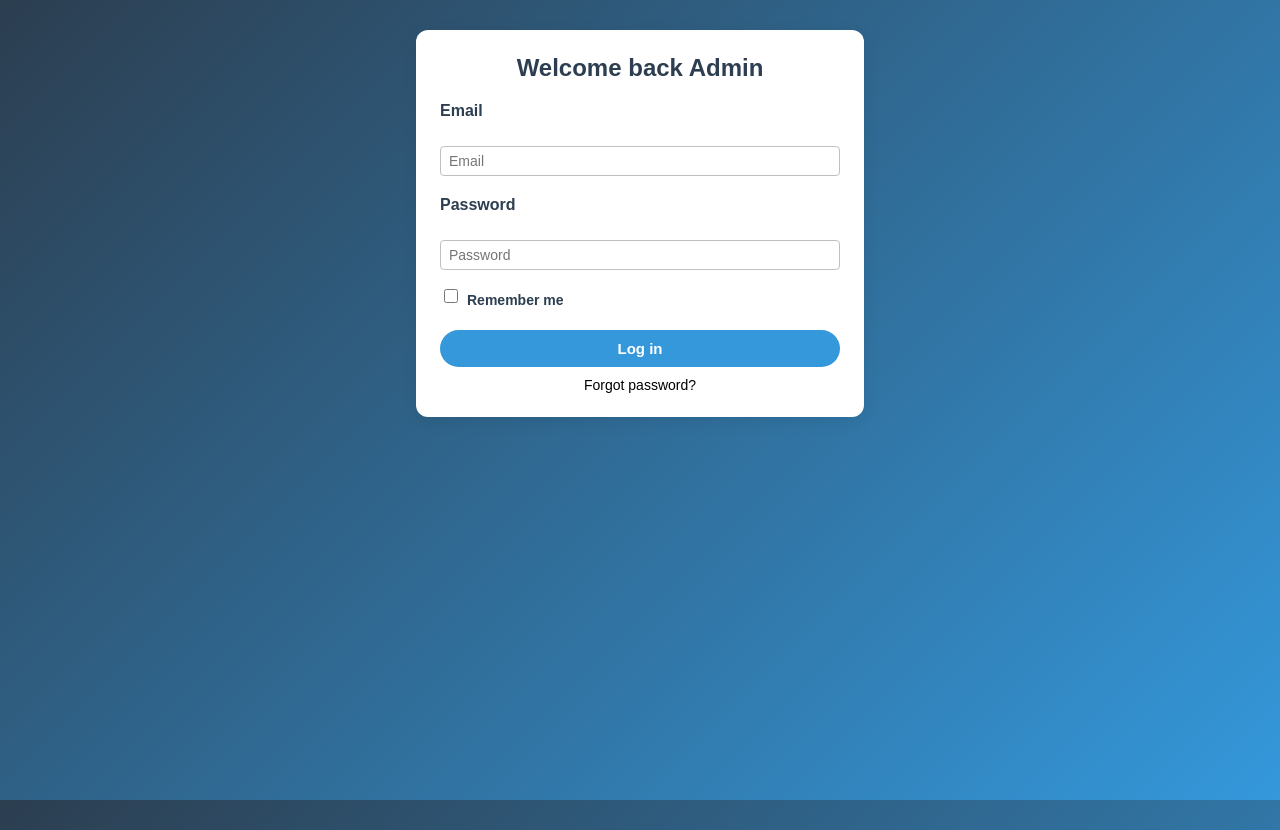
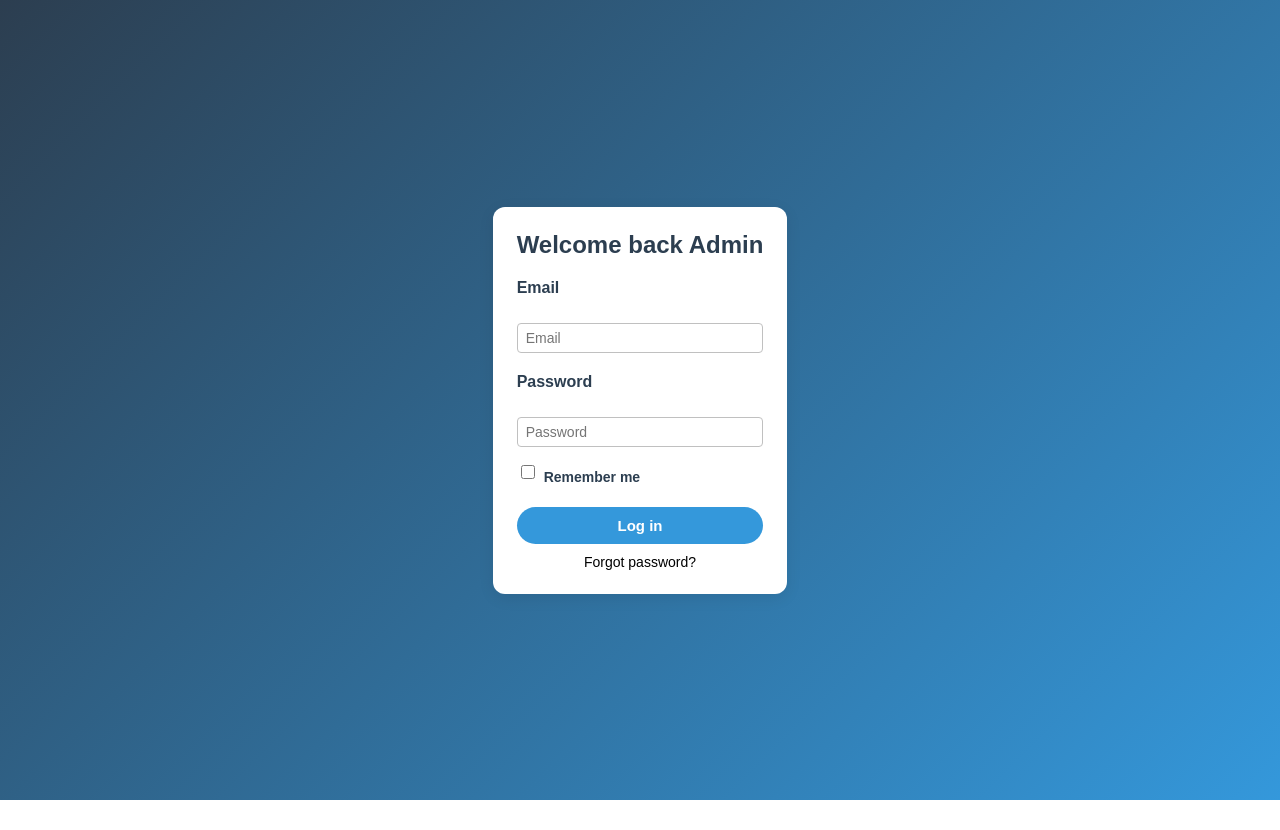
Before and after one commit to Audissey123/MangoTango-Admin-, a plain HTML site: page admin-login.html in a window 1280 px wide. After the commit the page ends 800 px from the top, so only its background shows below. Drawn offline with Linux system fonts and the light colour scheme.

Commit message:
lowered container

```diff
--- a/admin-login.html
+++ b/admin-login.html
@@ -6,7 +6,7 @@
   <title>Admin Login</title>
   <link rel="stylesheet" href="styles.css">
 </head>
-<body>
+<body class="login-page">
   <div class="container">
     <div class="login-box">
       <h2>Welcome back Admin</h2>
--- a/styles.css
+++ b/styles.css
@@ -9,6 +9,14 @@ body {
   background: linear-gradient(135deg, #2C3E50, #3498DB);
   color: #333;
   height: 100%;
+}
+
+body.login-page {
+  margin: 0;
+  display: flex;
+  justify-content: center;
+  align-items: center;
+  height: 100vh;
 }
 
 h2 {
```
